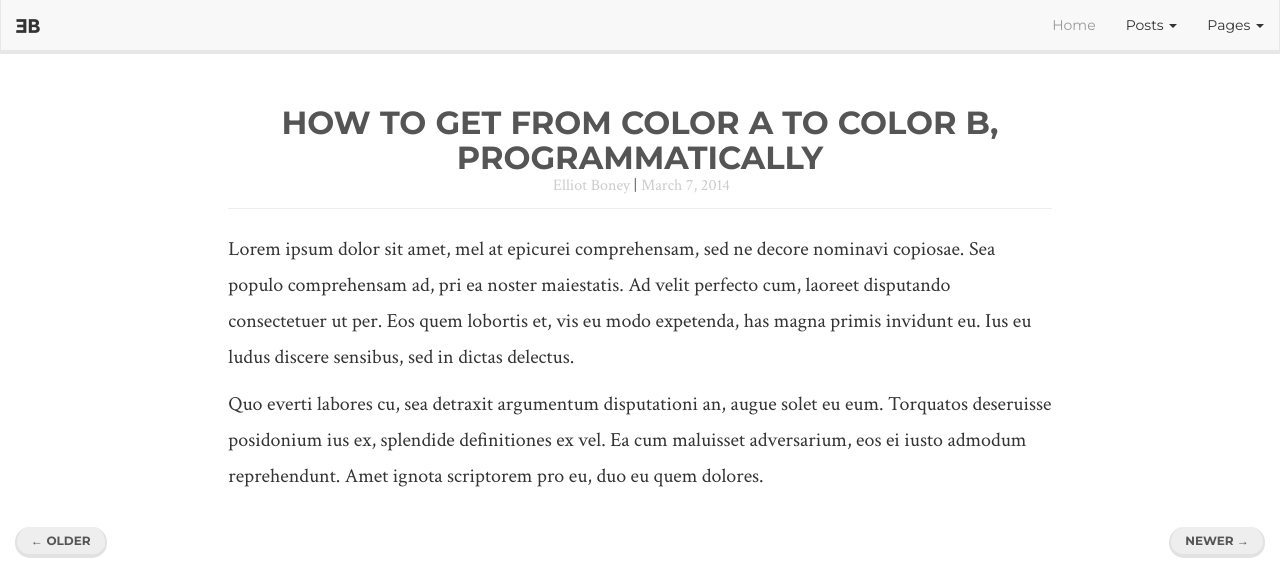
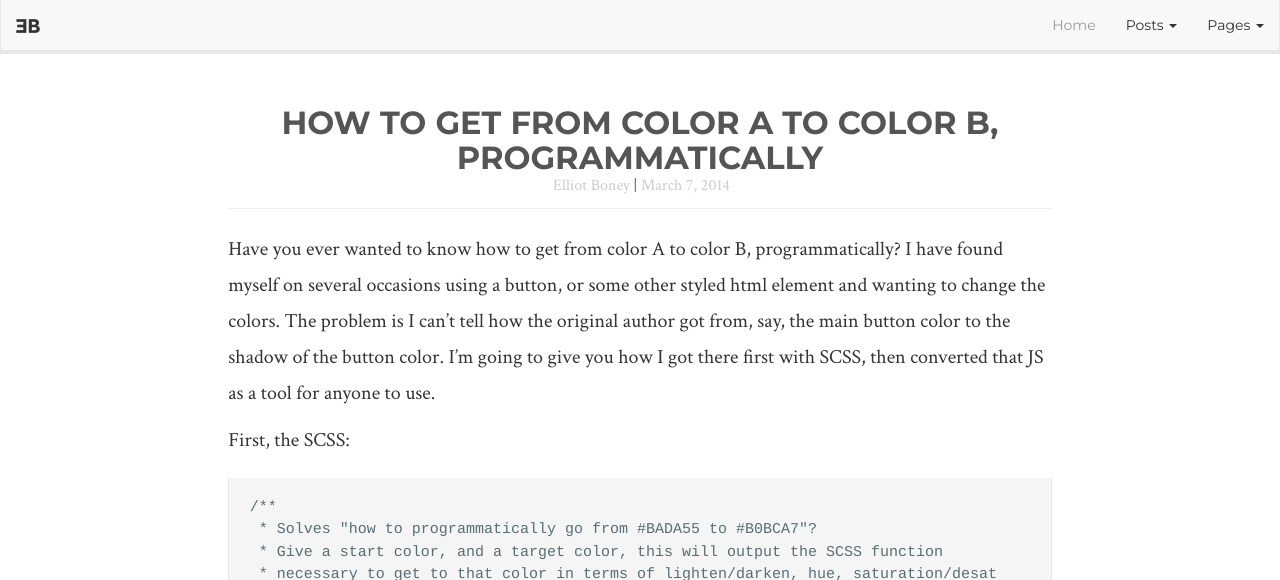
Before and after one commit to elliotboney/elliotboney.github.io, a Jekyll site: the page built from _posts/2014-03-07-programmatically-go-from-one-color-to-another.md, in a window 1280 px wide and 1400 px high, cut to the strip 0-580 px from the top of the window. Built offline with Jekyll 4.4.1, drawn with Linux system fonts in a browser that asks for light colours; nearby versions of some CDN libraries; some of the changed text lies outside the part shown.

Commit message:
Automatic publish --> 03_18_2015

```diff
--- a/_posts/2014-03-07-programmatically-go-from-one-color-to-another.md
+++ b/_posts/2014-03-07-programmatically-go-from-one-color-to-another.md
@@ -1,9 +1,132 @@
 ---
 title: How to get from color A to color B, Programmatically
 ---
-Lorem ipsum dolor sit amet, mel at epicurei comprehensam, sed ne decore nominavi copiosae. Sea populo comprehensam ad, pri ea noster maiestatis. Ad velit perfecto cum, laoreet disputando consectetuer ut per. Eos quem lobortis et, vis eu modo expetenda, has magna primis invidunt eu. Ius eu ludus discere sensibus, sed in dictas delectus.
+Have you ever wanted to know how to get from color A to color B, programmatically? I have found myself on several occasions using a button, or some other styled html element and wanting to change the colors. The problem is I can't tell how the original author got from, say, the main button color to the shadow of the button color. I'm going to give you how I got there first with SCSS, then converted that JS as a tool for anyone to use.
 
-Quo everti labores cu, sea detraxit argumentum disputationi an, augue solet eu eum. Torquatos deseruisse posidonium ius ex, splendide definitiones ex vel. Ea cum maluisset adversarium, eos ei iusto admodum reprehendunt. Amet ignota scriptorem pro eu, duo eu quem dolores.
+First, the SCSS:
+
+{% highlight scss %}
+/**
+ * Solves "how to programmatically go from #BADA55 to #B0BCA7"?
+ * Give a start color, and a target color, this will output the SCSS function
+ * necessary to get to that color in terms of lighten/darken, hue, saturation/desat
+ * ---
+ * @author Elliot Boney <elliotboney@gmail.com>
+ */
+
+// Pick your colors
+$start: #983709;
+$target: #46A6DE;
+
+/**
+ * Solves how to programmatically go from #BADA55 to #B0BCA7"?
+ * --------------------------------------------------------------------------------
+ * @param (color) start: start color
+ * @param (color) target: target color
+ * --------------------------------------------------------------------------------
+ * @return (map) returns the color operations to do in order to find $target from $start
+ *   where keys are the color functions to apply
+ *   and values are the values to pass to these functions
+ */
+
+@function color-diff($start, $target) {
+  $sat: saturation($start) - saturation($target);
+  $lig:  lightness($start) -  lightness($target);
+  $fn-sat: if($sat > 0%, 'desaturate', 'saturate');
+  $fn-lig: if($lig > 0, 'darken', 'lighten');
+
+
+  // Output the colors
+  $newtarget: #{$start};
+
+  // Do we need a hue adjustment?
+  @if -(hue($start) - hue($target)) != 0deg {
+    $newtarget: 'adjust-hue(#{$start}, #{-(hue($start) - hue($target))})';
+  }
+
+  // Do we need to saturate/desaturate?
+  @if abs($sat) != 0% {
+    @if #{abs($sat)} != '100%' {
+      $newtarget: #{$fn-sat}(#{$newtarget}, #{abs($sat)})
+    }
+  }
+
+  // Do we need to lighten/darken?
+  @if abs($lig) != 0% {
+    $newtarget: #{$fn-lig}(#{$newtarget}, #{abs($lig)});
+  }
+
+  @debug    '
+
+  #{$newtarget}; //
+
+  ';
+
+  @if #{abs($sat)} == '100%' {
+    @return (
+      adjust-hue: -(hue($start) - hue($target)),
+      #{$fn-lig}: abs($lig)
+      );
+  }
+
+  @return (
+    adjust-hue: -(hue($start) - hue($target)),
+    #{$fn-sat}: abs($sat),
+    #{$fn-lig}: abs($lig)
+    );
+
+}
+
+/**
+ * Apply differences returned from `color-diff` function to a color
+ * In order to retrieve the second color
+ *
+ * @param  {color} $color color to transform
+ * @param  {map}   $diff  diff map
+ *
+ * @return {color}        [description]
+ */
+@function apply-diff($color, $diff) {
+  // We call the $key (function),
+  // passing the $color and the $value as parameters
+  // e.g. `call(adjust-hue, #BADA55, 42)`
+  @each $key, $value in $diff {
+    $color: call($key, $color, $value);
+  }
+  @return $color;
+}
+
+// Calculate the diff map between those 2
+$diff: color-diff($start, $target);
+// This is a map looking like this:
+// $diff: (
+//   adjust-hue: 42,
+//   saturation: 13.37%,
+//   lightness: 1.5%
+// );
+
+// Apply the diff to one of the two colors to find the second one
+$c: apply-diff($start, $diff);
+
+// Is everything okay?
+sass {
+  a: $start;
+  b: $target;
+  c: $c; // $target == $c, awesome!
+}
+
+$allcaps: to-upper-case(#{$c+''});
+
+@debug '#{$start} --> #{$target} = #{$allcaps}';
+// Visual representation if you prefer
+// left part is $start
+// middle part is $target
+// third part is $c, generated from $start
+html {
+  background: -webkit-linear-gradient(left, $start 33%, $target 33%, $target 66%, $c 66%);
+  height: 100%;
+}
+{% endhighlight %}
 
 
 <!-- links and shit -->
```
Also changed, not shown: 1 other file.
